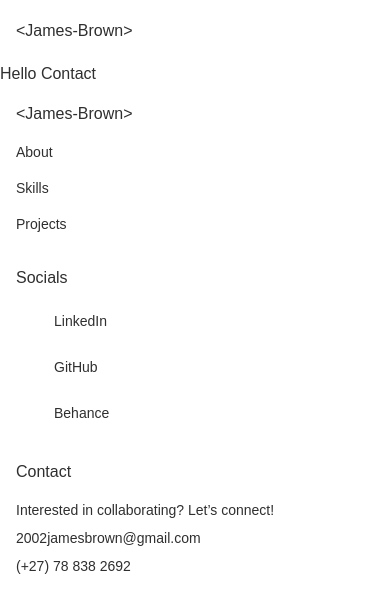
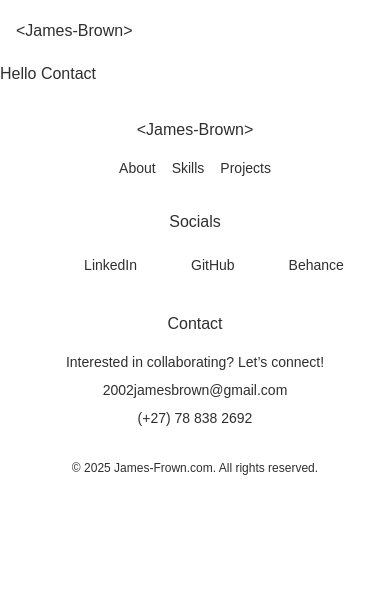
Before and after one commit to James-Frown/James-Frown.com, a Next.js app: page /contact in a window 390 px wide. Shown: the top 612 px of the page. Built offline with nearby package versions, Linux system fonts and the light colour scheme.

Commit message:
fix(footer): add Site T's & C's, mobile and desktop optimizations

```diff
--- a/src/components/footer/desktop_footer.tsx
+++ b/src/components/footer/desktop_footer.tsx
@@ -10,7 +10,8 @@ import GitHub from "../../assets/footer/GitHub_Icon.svg";
 const DesktopFooter = () => {
   return (
     <>
-      <footer className="flex flex-row justify-between gap-8 p-4 align-top">
+      <footer className="flex flex-col justify-center gap-8 p-4 align-top">
+        <div className="flex flex-row justify-between gap-8 p-4 align-top">
           <div className="flex flex-col gap-4 w-[15%]">
             <Link href="/">{"<James-Brown>"}</Link>
             <div className="flex flex-col gap-4 text-sm w-14">
@@ -53,7 +54,12 @@ const DesktopFooter = () => {
                 href="https://www.behance.net/jamesbrown158"
                 className="flex flex-row gap-2 items-center"
               >
-              <Image alt="Behance Icon" width={30} height={30} src={Behance} />
+                <Image
+                  alt="Behance Icon"
+                  width={30}
+                  height={30}
+                  src={Behance}
+                />
                 Behance
               </a>
             </div>
@@ -74,6 +80,12 @@ const DesktopFooter = () => {
               </p>
             </div>
           </div>
+        </div>
+        <div className="flex flex-row gap-4 items-center justify-center text-sm">
+          <p>
+            © {new Date().getFullYear()} James-Frown.com. All rights reserved.
+          </p>
+        </div>
       </footer>
     </>
   );
--- a/src/components/footer/mobile_footer.tsx
+++ b/src/components/footer/mobile_footer.tsx
@@ -10,10 +10,10 @@ import GitHub from "../../assets/footer/GitHub_Icon.svg";
 const MobileFooter = () => {
   return (
     <>
-      <footer className="flex flex-col justify-between gap-8 p-4 align-top">
-        <div className="flex flex-col gap-4">
+      <footer className="flex flex-col justify-between items-center gap-8 p-4 align-top pt-8">
+        <div className="flex flex-col gap-4 items-center text-center">
           <Link href="/">{"<James-Brown>"}</Link>
-          <div className="flex flex-col gap-4 text-sm w-14">
+          <div className="flex flex-row justify-center gap-4 text-sm w-14">
             <Link href="/about" className="hover:border-b-2">
               About
             </Link>
@@ -25,11 +25,11 @@ const MobileFooter = () => {
             </Link>
           </div>
         </div>
-        <div className="flex flex-col gap-4">
+        <div className="flex flex-col gap-4 items-center text-center">
           <Link href="#Footer" className="hover:border-b-2">
             Socials
           </Link>
-          <div className="text-sm flex flex-col gap-4">
+          <div className="text-sm flex flex-row justify-center gap-4">
             <a
               href="https://www.linkedin.com/in/james-brown-308233171"
               className="flex flex-row gap-2 items-center"
@@ -58,7 +58,7 @@ const MobileFooter = () => {
             </a>
           </div>
         </div>
-        <div className="flex flex-col gap-4">
+        <div className="flex flex-col gap-4 items-center text-center">
           <Link href="/contact" className="hover:border-b-2">
             Contact
           </Link>
@@ -74,6 +74,11 @@ const MobileFooter = () => {
             </p>
           </div>
         </div>
+        <div className="flex flex-row gap-4 items-center justify-center text-xs">
+          <p>
+            © {new Date().getFullYear()} James-Frown.com. All rights reserved.
+          </p>
+        </div>
       </footer>
     </>
   );
```
Lines whose indentation alone changed are shown as unchanged.
